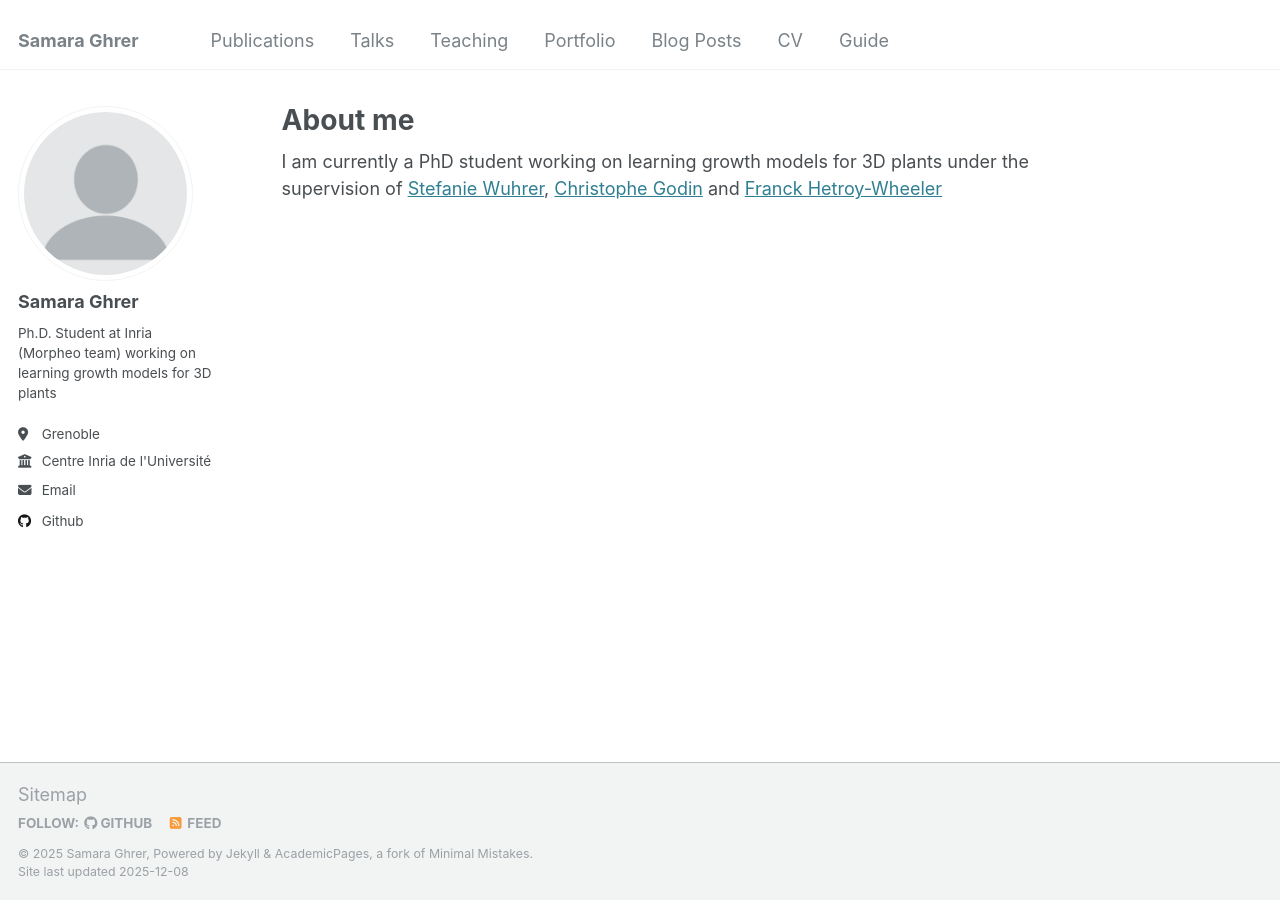
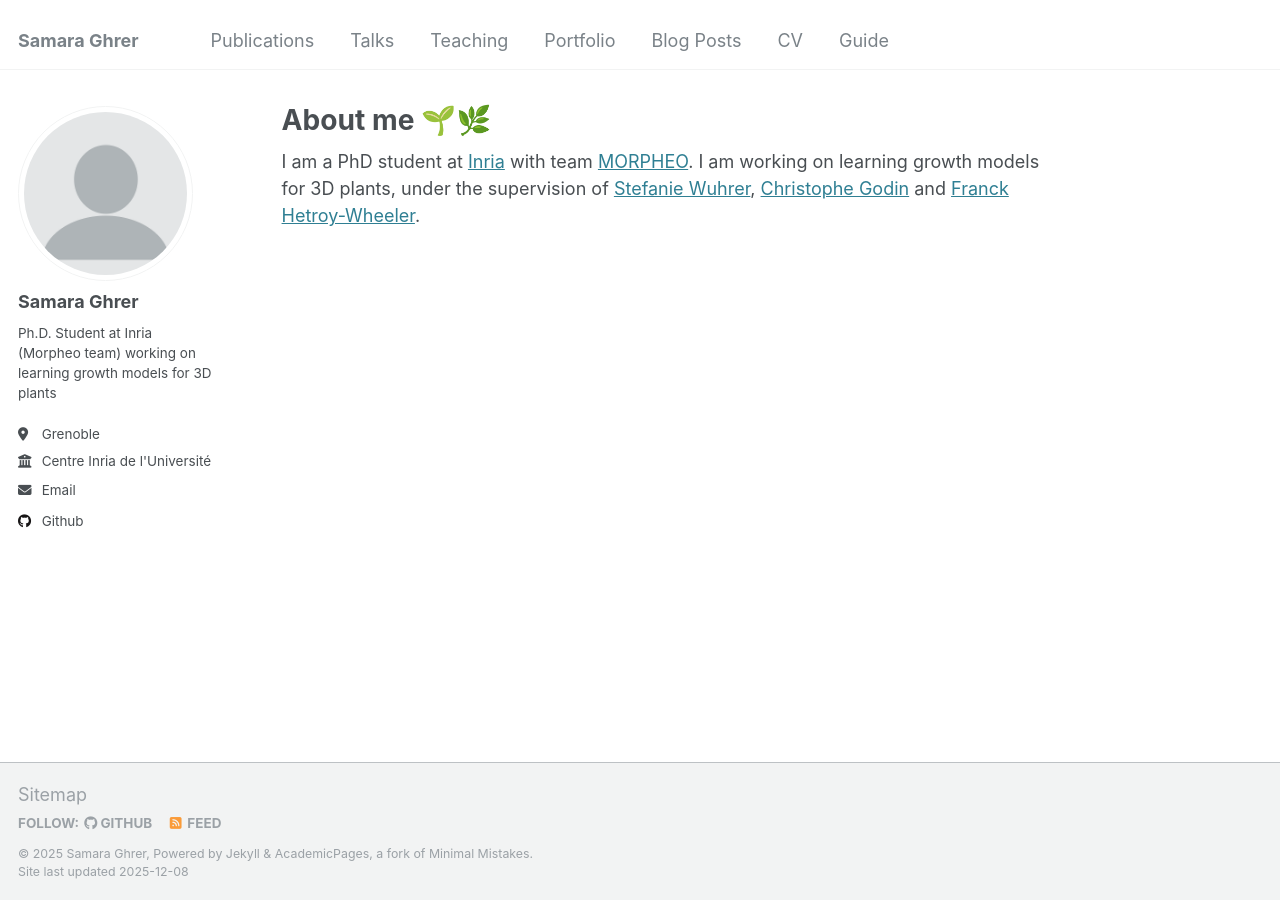
Before and after one commit to samara-ghrer/samara-ghrer.github.io, a Jekyll site: the page built from _pages/about.md, in a window 1280 px wide. Built offline with Jekyll 4.4.1, drawn with Linux system fonts in a browser that asks for light colours.

Commit message:
Update about.md

```diff
--- a/_pages/about.md
+++ b/_pages/about.md
@@ -1,9 +1,9 @@
 ---
 permalink: /
-title: "About me"
+title: "About me 🌱🌿"
 author_profile: true
 redirect_from:
   - /about/
   - /about.html
 ---
- I am currently a PhD student working on learning growth models for 3D plants under the supervision of [Stefanie Wuhrer](https://swuhrer.gitlabpages.inria.fr/website/), [Christophe Godin](https://team.inria.fr/mosaic/welcome/team-members/christophe-godin/) and [Franck Hetroy-Wheeler](https://hetroywheeler.pages.unistra.fr/franck/)
+ I am a PhD student at [Inria](https://www.inria.fr/fr) with team [MORPHEO](https://team.inria.fr/morpheo/). I am working on learning growth models for 3D plants, under the supervision of [Stefanie Wuhrer](https://swuhrer.gitlabpages.inria.fr/website/), [Christophe Godin](https://team.inria.fr/mosaic/welcome/team-members/christophe-godin/) and [Franck Hetroy-Wheeler](https://hetroywheeler.pages.unistra.fr/franck/).
```
